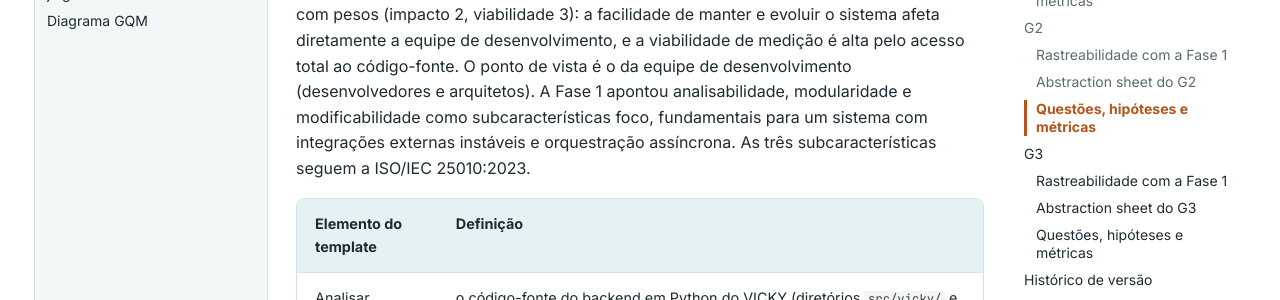
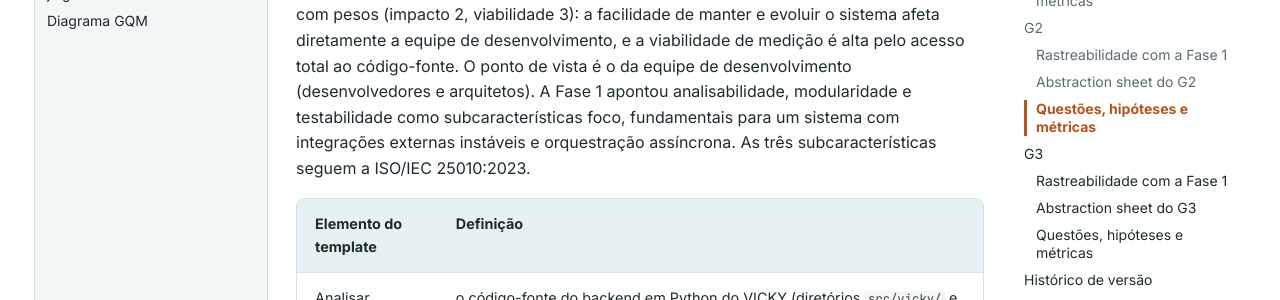
Before and after one commit to FCTE-Qualidade-de-Software-1/2026-2_T02_FRANCES_ALLEN, an MkDocs documentation site: the page built from docs/fase-2/objetivos-questoes-hipoteses.md, in a window 1280 px wide and 900 px high, scrolled down 8059 px. Shown: the part 281-581 px from the top of the window. Built offline with MkDocs 1.6.1 and Material for MkDocs 9.7.7, drawn with Linux system fonts in a browser that asks for light colours; comment, search, counter and statistics services are not loaded; some of the changed text lies outside the part shown.

Commit message:
Fase 2: G3 cita testabilidade, como a Fase 1 desde a versão 0.7 (#31)
O parágrafo do G3 ainda dizia que a Fase 1 apontou modificabilidade, que foi
trocada por testabilidade em caracteristicas.md (versão 0.7). A tabela e o
abstraction sheet do G3 já usavam testabilidade; só o texto estava defasado.

Co-Authored-By: Claude Opus 5.5 <noreply@anthropic.com>

```diff
--- a/docs/fase-2/objetivos-questoes-hipoteses.md
+++ b/docs/fase-2/objetivos-questoes-hipoteses.md
@@ -123,7 +123,7 @@ As métricas são medidas da **ISO/IEC 25023:2016**, a norma da família SQuaRE
 
 **Característica de origem:** C3 - Manutenibilidade · **Parte interessada:** Equipe de desenvolvimento
 
-A [Fase 1](../fase-1/caracteristicas.md) classificou a manutenibilidade como Should Have, com 12 pontos no MoSCoW com pesos (impacto 2, viabilidade 3): a facilidade de manter e evoluir o sistema afeta diretamente a equipe de desenvolvimento, e a viabilidade de medição é alta pelo acesso total ao código-fonte. O ponto de vista é o da equipe de desenvolvimento (desenvolvedores e arquitetos). A Fase 1 apontou analisabilidade, modularidade e modificabilidade como subcaracterísticas foco, fundamentais para um sistema com integrações externas instáveis e orquestração assíncrona. As três subcaracterísticas seguem a ISO/IEC 25010:2023.
+A [Fase 1](../fase-1/caracteristicas.md) classificou a manutenibilidade como Should Have, com 12 pontos no MoSCoW com pesos (impacto 2, viabilidade 3): a facilidade de manter e evoluir o sistema afeta diretamente a equipe de desenvolvimento, e a viabilidade de medição é alta pelo acesso total ao código-fonte. O ponto de vista é o da equipe de desenvolvimento (desenvolvedores e arquitetos). A Fase 1 apontou analisabilidade, modularidade e testabilidade como subcaracterísticas foco, fundamentais para um sistema com integrações externas instáveis e orquestração assíncrona. As três subcaracterísticas seguem a ISO/IEC 25010:2023.
 
 | Elemento do template | Definição |
 |----------------------|-----------|
@@ -192,3 +192,4 @@ Pelo método Goal-Question-Metric, três questões desdobram o objetivo. A prime
 | 0.7 | 25/10/2026 | H1.5 reescrita em índice de Jaccard (0,70, cerca de 82% dos artigos em comum) para coincidir com o nível Bom de M1.5.2 | Larissa Gomes Silva | - |
 | 0.8 | 25/10/2026 | G1: texto enxugado, repetição removida entre fichas | Larissa Gomes Silva | - |
 | 0.9 | 14/11/2026 | G3: medidas da ISO/IEC 25023 revistas, com MRe-2-S e MRe-1-G trocadas por medidas adicionais em analisabilidade e as adaptações declaradas (#23) | Lucas Avelar | - |
+| 1.0 | 20/11/2026 | G3: subcaracterísticas da Fase 1 citadas como na versão 0.7 de `caracteristicas.md` (testabilidade no lugar de modificabilidade) (#31) | Lucas Avelar | - |
```
